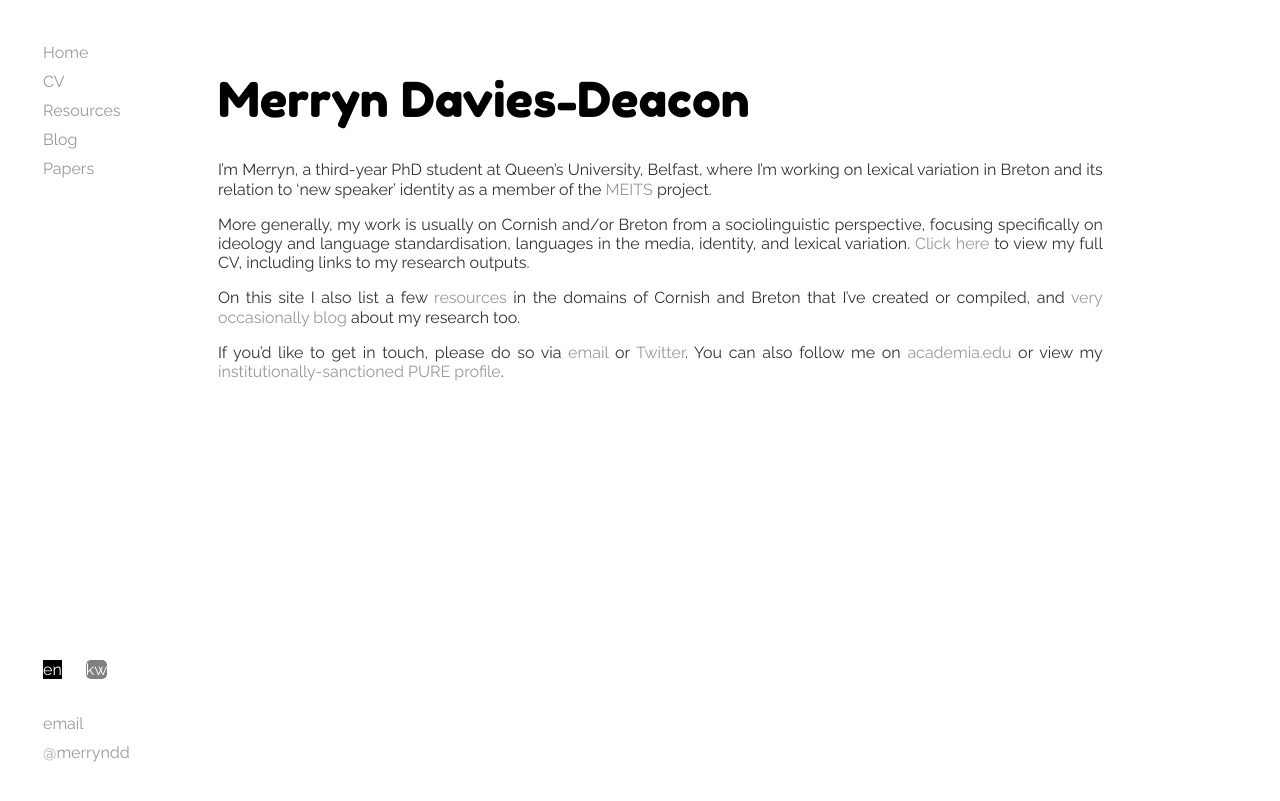
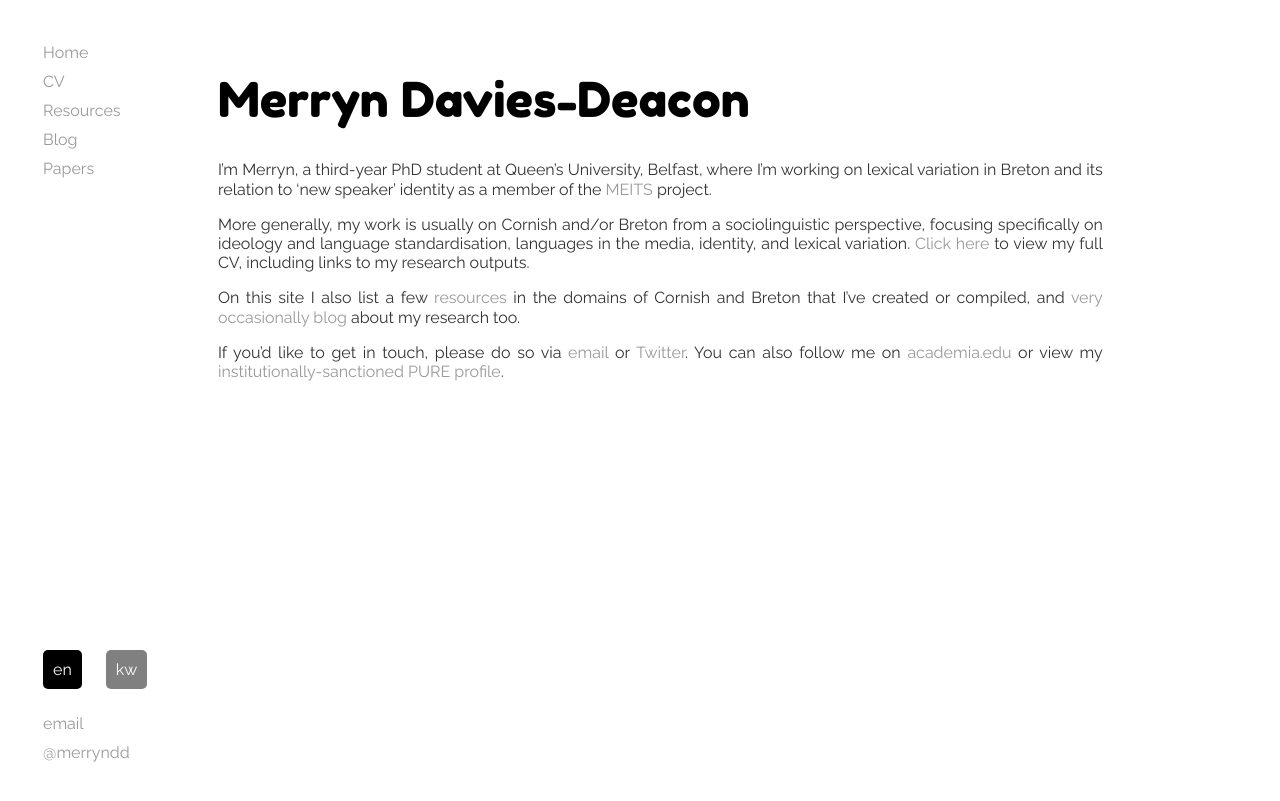
Before and after one commit to merryndd/merryndd.github.io, a Jekyll site: the page built from index.html, in a window 1280 px wide. Shown: the top 801 px of the page. Built offline with Jekyll 4.4.1, drawn with Linux system fonts in a browser that asks for light colours.

Commit message:
Update english.css

```diff
--- a/css/english.css
+++ b/css/english.css
@@ -6,6 +6,8 @@
 	color: white;
     background-color: black;
 	cursor: default;
+	padding: 10px;
+    border-radius: 5px;
 }
 
 .langen:hover {
@@ -19,6 +21,7 @@
 .langkw {
 	color: white;
     background-color: gray;
+	padding: 10px;
     border-radius: 5px;
 }
 
```
